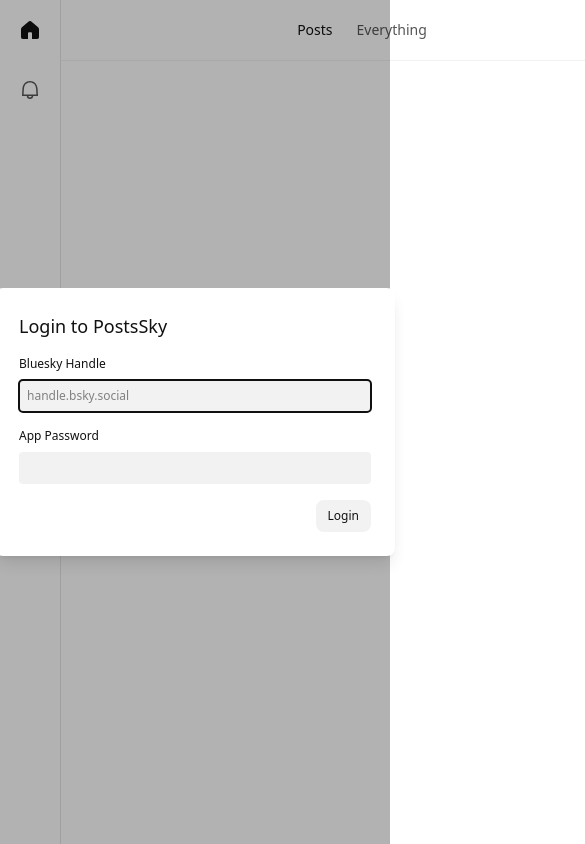
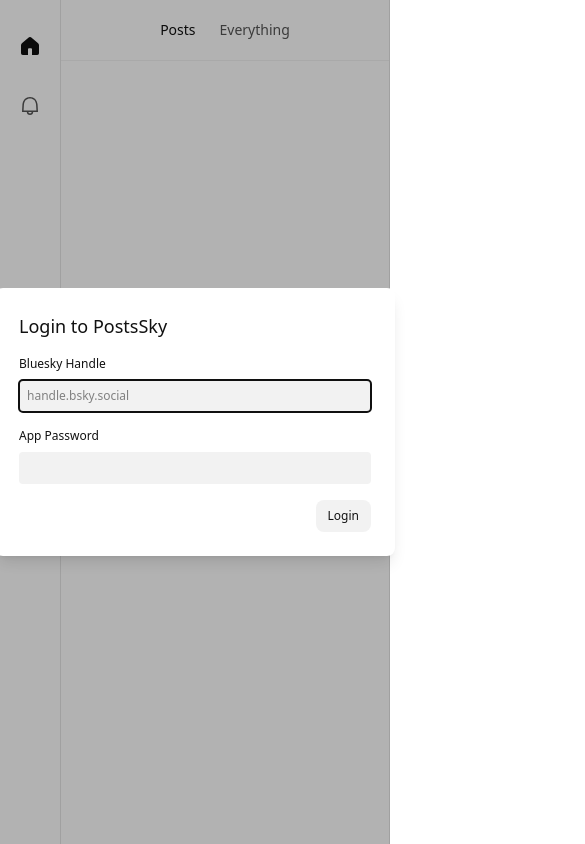
Before and after one commit to jamesjlyons/posts-sky, a Next.js app: page / in a window 390 px wide. Shown: the top 844 px of the page, 585 px wide, since content can reach past the window. Built offline with nearby package versions, Linux system fonts and the light colour scheme; what @atproto/api would draw is missing.

Commit message:
responsive main layout

```diff
--- a/src/components/MainLayout.tsx
+++ b/src/components/MainLayout.tsx
@@ -22,10 +22,10 @@
   console.log("Current pathname:", pathname);
 
   return (
-    <div className="grid grid-cols-[minmax(60px,_300px)_604px_300px] w-full max-w-[calc(300px+604px+300px)] mx-auto min-h-screen">
+    <div className="grid grid-cols-[minmax(60px,_300px)_604px_300px] max-[800px]:grid-cols-[60px_1fr] w-full max-w-[calc(300px+604px+300px)] max-[800px]:max-w-none mx-auto min-h-screen">
       <div className="flex flex-col items-end">
         <nav
-          className="flex flex-col sticky top-0"
+          className="flex flex-col sticky top-4"
           aria-label="Main navigation"
         >
           <Link
@@ -98,7 +98,7 @@
         </div> */}
       </div>
       <div className="feed border-x border-border-primary">{mainContent}</div>
-      <div className="p-6">
+      <div className="p-6 max-[800px]:hidden">
         <p>PostsSky</p>
         <p className="text-text-tertiary text-xs">
           An ode to the community app by Read.cv
```
